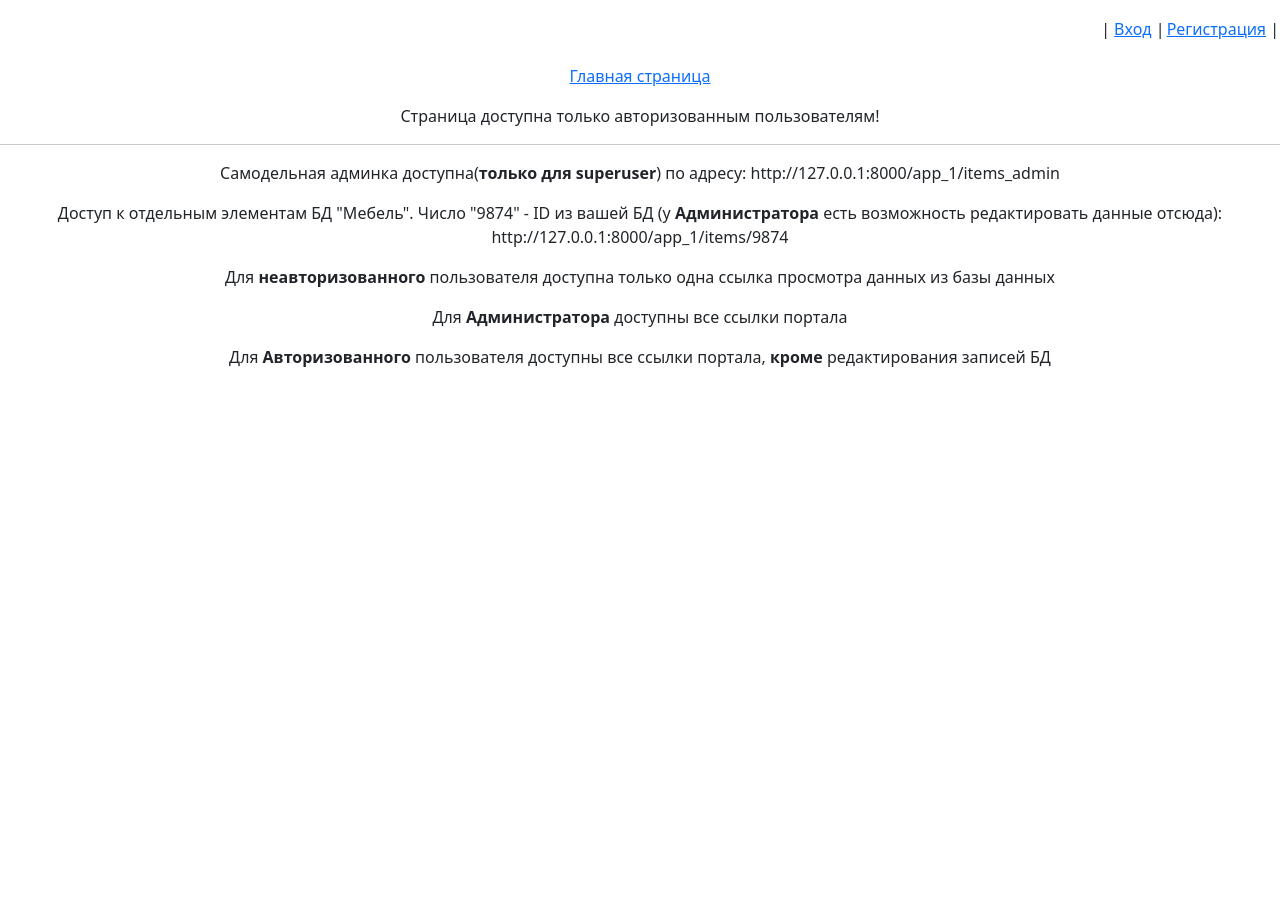
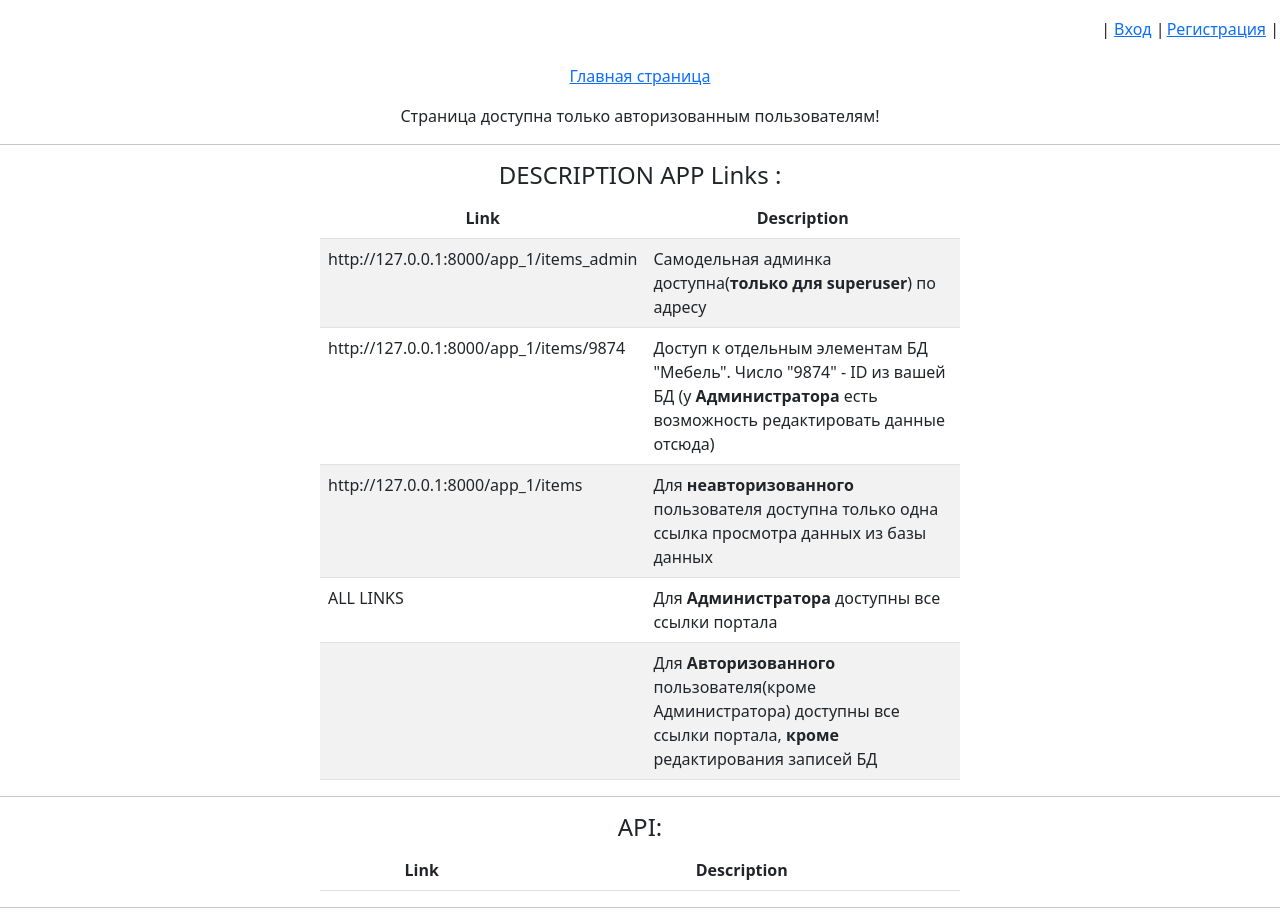
Before and after one commit to MrEnglishCat/parser_OVERONE, a Django app: template project_1/templates/app_1/settings.html in a window 1280 px wide. Before the commit the page ends 367 px from the top, so only its background shows below. Run offline with Django 3.2, Linux system fonts and the light colour scheme; the template is opened without the code that fills it, so the values that code supplies are empty.

Commit message:
update - add table for footer

```diff
--- a/project_1/templates/base.html
+++ b/project_1/templates/base.html
@@ -56,11 +56,59 @@
             {% block footer %}
                 <footer>
                     <hr>
-                    <p>Самодельная админка доступна(<b>только для superuser</b>) по адресу: http://127.0.0.1:8000/app_1/items_admin</p>
-                    <p>Доступ к отдельным элементам БД "Мебель". Число "9874" - ID из вашей БД (у <b>Администратора</b> есть возможность редактировать данные отсюда): http://127.0.0.1:8000/app_1/items/9874</p>
-                    <p>Для <b>неавторизованного</b> пользователя доступна только одна ссылка просмотра данных из базы данных</p>
-                    <p>Для <b>Администратора</b> доступны все ссылки портала</p>
-                    <p>Для <b>Авторизованного</b> пользователя  доступны все ссылки портала, <b>кроме</b> редактирования записей БД</p>
+                    <h4>DESCRIPTION APP Links :</h4>
+                    <table  style="width:50%;" class="table table-striped">
+                        <thead align="center">
+                            <th>Link</th>
+                            <th>Description</th>
+                        </thead>
+                        <tbody>
+                            <tr>
+                                <td>http://127.0.0.1:8000/app_1/items_admin</td>
+                                <td>Самодельная админка доступна(<b>только для superuser</b>) по адресу</td>
+                            </tr>
+                            <tr>
+                                <td>http://127.0.0.1:8000/app_1/items/9874</td>
+                                <td>Доступ к отдельным элементам БД "Мебель". Число "9874" - ID из вашей БД (у <b>Администратора</b> есть возможность редактировать данные отсюда)</td>
+                            </tr>
+                            <tr>
+                                <td>http://127.0.0.1:8000/app_1/items</td>
+                                <td>Для <b>неавторизованного</b> пользователя доступна только одна ссылка просмотра данных из базы данных</td>
+                            </tr>
+                            <tr>
+                                <td>ALL LINKS</td>
+                                <td>Для <b>Администратора</b> доступны все ссылки портала</td>
+                            </tr>
+                            <tr>
+                                <td></td>
+                                <td>Для <b>Авторизованного</b> пользователя(кроме Администратора)  доступны все ссылки портала, <b>кроме</b> редактирования записей БД</td>
+                            </tr>
+                        </tbody>
+                    </table>
+                    <hr>
+                    <h4>API:</h4>
+                    <table  style="width:50%;" class="table table-striped">
+                        <thead align="center">
+                            <th>Link</th>
+                            <th>Description</th>
+                        </thead>
+                        <tbody>
+                            {% for key, value in API_DICT.items %}
+                                <tr align="center">
+                                    <th colspan="2">
+                                        {{key}}
+                                    </th>
+                                </tr>
+                                {% for link, description in value.items %}
+                                    <tr>
+                                        <td>{{link}}</td>
+                                        <td>{{description}}</td>
+                                    </tr>
+                                {% endfor %}
+                            {% endfor %}
+                        </tbody>
+                    </table>
+                    <hr>
                 </footer>
             {% endblock footer %}
 
```
